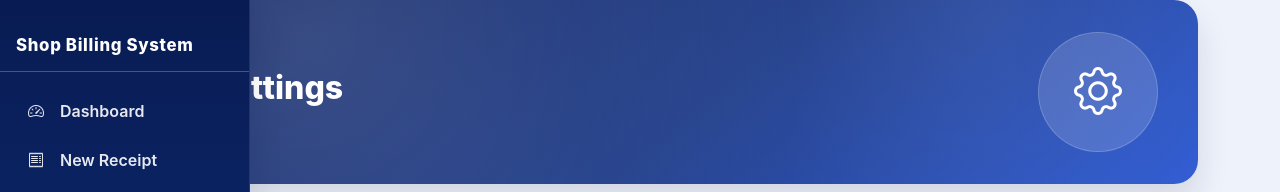
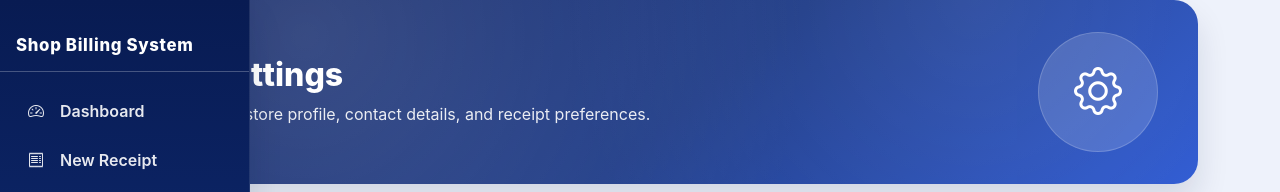
Before and after one commit to sarmadnaeem111/Shop-Management-Portal-System, a React (Create React App) app: page /settings in a window 1280 px wide. Shown: the top 192 px of the page. Built offline with nearby package versions, Linux system fonts and the light colour scheme; no server answers; the database is empty; sample sign-in values are in the browser's storage; what cloudinary-core would draw is missing.

Commit message:
Update Settings.js

```diff
--- a/src/pages/Settings.js
+++ b/src/pages/Settings.js
@@ -266,7 +266,11 @@ const Settings = () => {
     <>
       <MainNavbar />
       <Container>
-        <PageHeader title="Shop Settings" icon="bi-gear" color="primary" />
+        <PageHeader
+          title="Shop Settings"
+          icon="bi-gear"
+          subtitle="Customize your store profile, contact details, and receipt preferences."
+        />
 
         {error && <Alert variant="danger">{error}</Alert>}
         {success && <Alert variant="success">{success}</Alert>}
```
